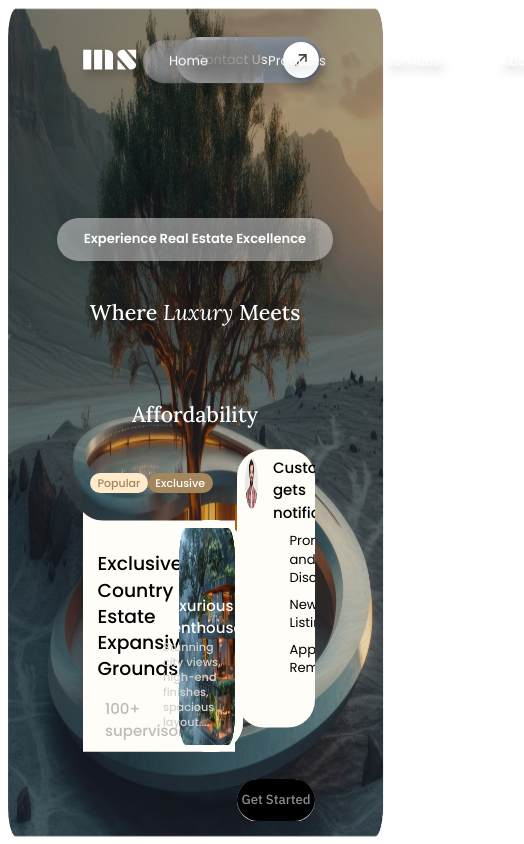
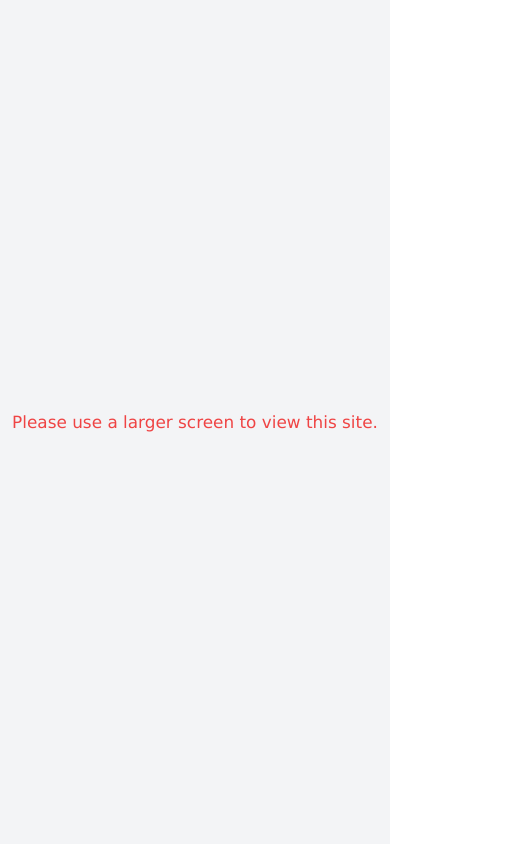
Before and after one commit to RereTooki/MS-Real-Estate-Landing, a React (Vite) app: page / in a window 390 px wide. Shown: the top 844 px of the page, 524 px wide, since content can reach past the window. Built offline with nearby package versions, Linux system fonts and the light colour scheme; grey boxes are pictures that could not be loaded.

Commit message:
resizing works

```diff
--- a/src/components/Homepage.tsx
+++ b/src/components/Homepage.tsx
@@ -7,8 +7,6 @@ import Services from "./Services";
 import AboutUs from "./AboutUs";
 import Register from "./Register";
 import Footer from "./Footer";
-import logo from "../assets/icons/MSDark.svg";
-import image1 from "../assets/images/pent.png";
 import Loading from "./Loading";
 
 import introImg from "../assets/images/Intro.png";
@@ -26,7 +24,7 @@ import reServiceImg from "../assets/images/reService.png";
 import reServiceMiniImg from "../assets/images/reServiceMini.png";
 
 const Homepage = () => {
-  // Create refs for each section
+  // Refs for each section
   const introRef = useRef<HTMLDivElement>(null);
   const productRef = useRef<HTMLDivElement>(null);
   const servicesRef = useRef<HTMLDivElement>(null);
@@ -34,19 +32,7 @@ const Homepage = () => {
   const reviewRef = useRef<HTMLDivElement>(null);
 
   const [isLoading, setIsLoading] = useState(true);
-  const [imagesLoaded, setImagesLoaded] = useState(0);
-
-  // // Track loaded images
-  // useEffect(() => {
-  //   if (imagesLoaded === 41) {
-  //     // All images are loaded
-  //     setIsLoading(false);
-  //   }
-  // }, [imagesLoaded]);
-
-  // const handleImageLoad = () => {
-  //   setImagesLoaded((prev) => prev + 1);
-  // };
+  const [isLargeScreen, setIsLargeScreen] = useState(window.innerWidth > 1000);
 
   const preloadImages = [
     introImg,
@@ -79,17 +65,33 @@ const Homepage = () => {
 
   useEffect(() => {
     cacheImages(preloadImages);
-    console.log(setIsLoading);
+
+    const handleResize = () => {
+      setIsLargeScreen(window.innerWidth > 1000);
+    };
+
+    window.addEventListener("resize", handleResize);
+    return () => window.removeEventListener("resize", handleResize);
   }, []);
+
+  if (!isLargeScreen) {
+    return (
+      <div className="flex items-center justify-center h-screen bg-gray-100 text-center">
+        <p className="text-red-500 text-lg">
+          Please use a larger screen to view this site.
+        </p>
+      </div>
+    );
+  }
+
   return (
     <>
-      {" "}
       {isLoading ? (
         // Loading animation
         <Loading />
       ) : (
         // Main content
-        <div className="shover:scale-[1.04] transition ease-in-out duration-500 delay-10">
+        <div className=" transition ease-in-out duration-500 delay-10">
           <div ref={introRef} className="">
             <Landing />
           </div>
```
